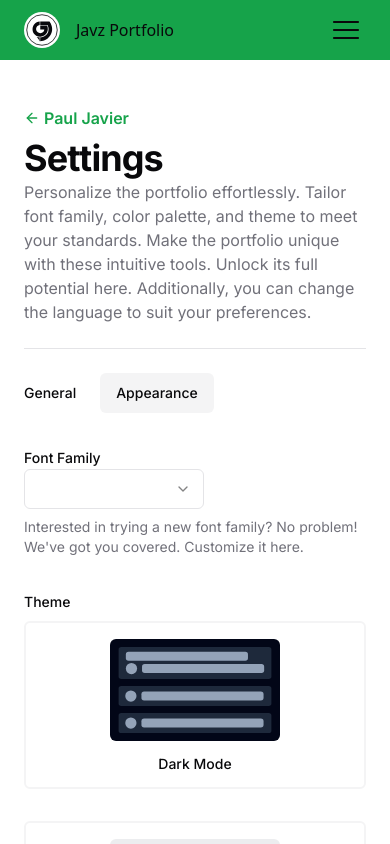
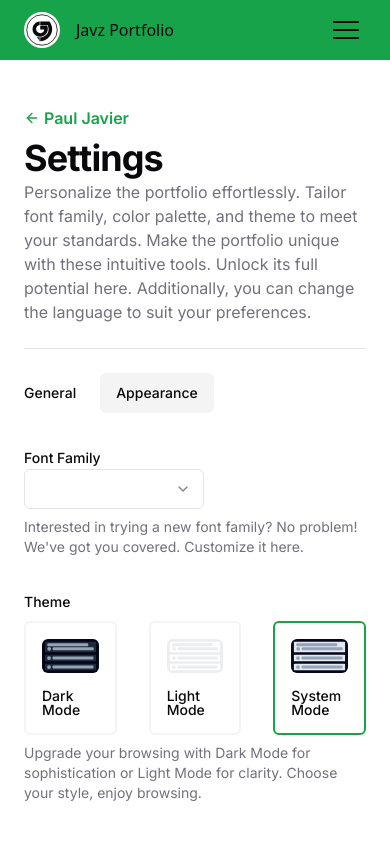
Before and after one commit to javiergenepaul/my-portfolio, a React (Vite) app: page /settings/appearance in a window 390 px wide. Shown: the top 844 px of the page. Built offline with nearby package versions, Linux system fonts and the light colour scheme; what tailwindcss-debug-screens would draw is missing.

Commit message:
update grid cols for theme selector

```diff
--- a/src/screens/settings/sub-screen/settings-appearance.tsx
+++ b/src/screens/settings/sub-screen/settings-appearance.tsx
@@ -121,6 +121,7 @@ export const SettingsAppearance = () => {
         </Select>
       </InpuptFieldGroup>
 
+      {/* THEME SETTINGS */}
       <InpuptFieldGroup
         label={translate("settings.theme.theme")}
         description={translate("settings.theme.formDescription")}
@@ -129,7 +130,7 @@ export const SettingsAppearance = () => {
           onValueChange={onChangeTheme}
           value={theme}
           defaultValue={getSystemTheme()}
-          className="grid max-w-[800px] grid-cols-1 md:grid-cols-3 gap-8 pt-2"
+          className="grid max-w-[800px] grid-cols-3 gap-8 pt-2"
         >
           {THEME_AVAILABLE.map(
             (themeProps: ApperanceThemeOptionInterface, index: React.Key) => {
```
Also changed, not shown: src/screens/settings/components/appearance-theme-options.tsx (+0 -73 lines).
